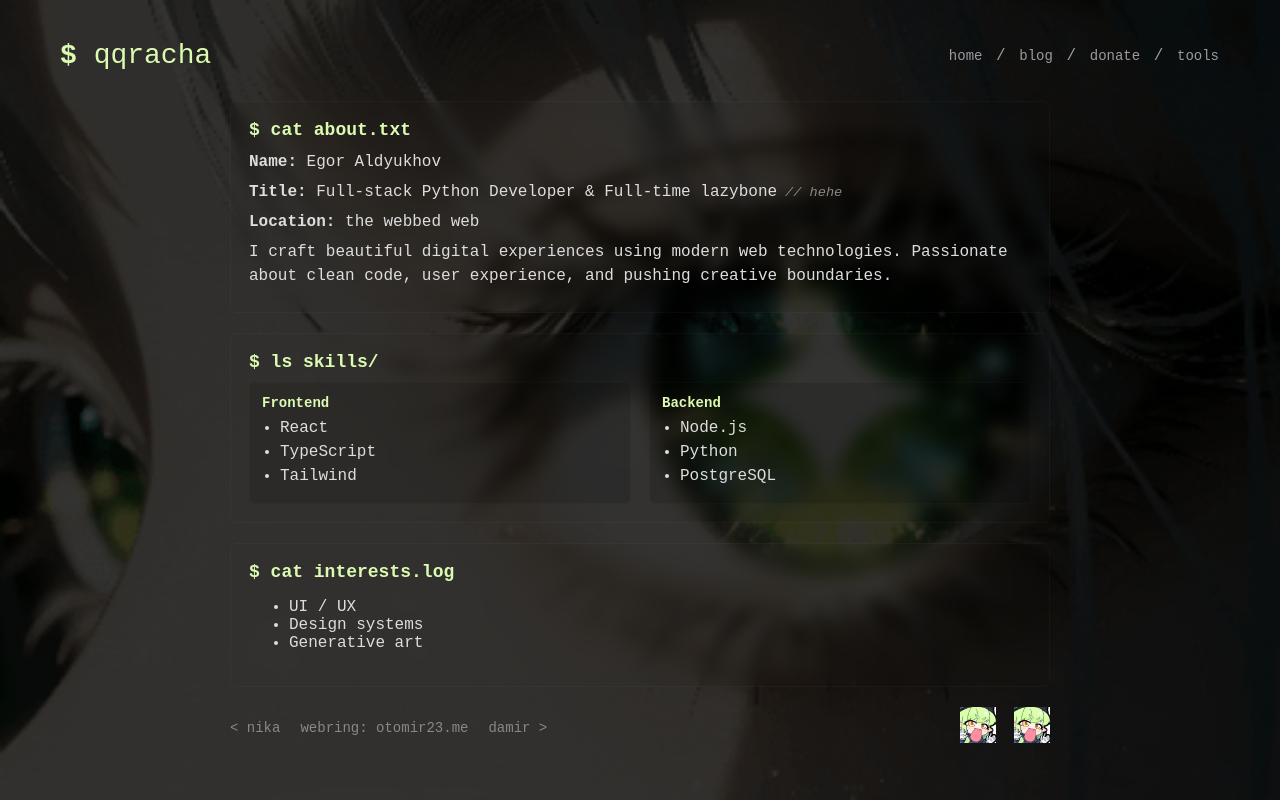
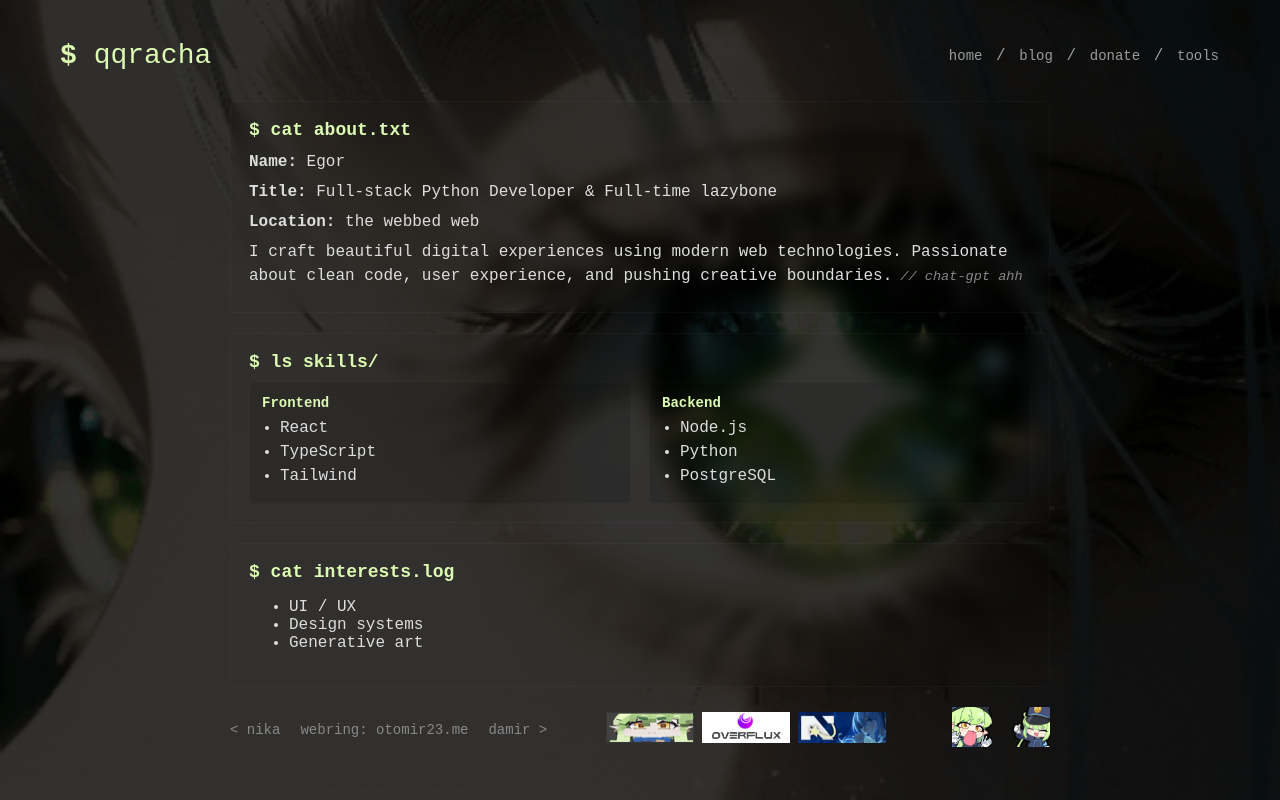
Before and after one commit to qqracha/qqracha_site, a Flask app: page / in a window 1280 px wide. Run offline with Flask 3, Linux system fonts and the light colour scheme.

Commit message:
fear: add new buttons

```diff
--- a/static/css/style.css
+++ b/static/css/style.css
@@ -4,6 +4,11 @@
   --accent: #DCFBB2; /* pink version - #ff6fcf */
   --muted: #9b9b9b;
   --radius: 6px;
+}
+
+.badge-row {
+  display: flex;
+  gap: 8px; /* на всякий */
 }
 
 #bg-overlay {
@@ -107,7 +112,7 @@ body{
 /* footer */
 .footer{ display:flex; justify-content:space-between; align-items:center; gap:16px; margin-top:10px;}
 .webring a{ color:var(--muted); text-decoration:none; font-size:13px; }
-.badges img{ height:36px; margin-left:8px; cursor:pointer; }
+.badges img{ height:40px; margin-left:8px; cursor:pointer; }
 
 .webring-nav {
   display: flex;
--- a/templates/index.html
+++ b/templates/index.html
@@ -44,10 +44,10 @@
       <h2>$ cat about.txt</h2>
       <!-- developer comment: это блок about; рядом title содержит ваш комментарий -->
       <div class="content">
-        <p><strong>Name: </strong>Egor Aldyukhov</p>
-        <p><strong>Title:</strong> Full-stack Python Developer &amp; Full-time lazybone<span class="comment-inline">// hehe</span></p>
+        <p><strong>Name: </strong>Egor</p>
+        <p><strong>Title:</strong> Full-stack Python Developer &amp; Full-time lazybone</p>
         <p><strong>Location:</strong> the webbed web</p>
-        <p>I craft beautiful digital experiences using modern web technologies. Passionate about clean code, user experience, and pushing creative boundaries.</p>
+        <p>I craft beautiful digital experiences using modern web technologies. Passionate about clean code, user experience, and pushing creative boundaries.<span class="comment-inline">// chat-gpt ahh</span></p>
       </div>
     </section>
 
@@ -100,6 +100,18 @@
         <a href="https://otomir23.me/" class="next">damir &gt;</a>
       </div>
 
+      <div class="badge-row">
+        <a href="http://127.0.0.1:5000" target="_blank">
+          <img src="static/badges/qqracha.png" width="88" height="31">
+        </a>
+        <a href="https://overflux.github.io/#home" target="_blank">
+          <img src="static/badges/overflux.png" width="88" height="31">
+        </a>
+        <a href="https://nichind.dev/" target="_blank">
+          <img src="static/badges/nichind.gif" width="88" height="31">
+        </a>
+      </div>
+
       <div class="badges">
         <!-- кнопки-бейджи -->
         <img
@@ -109,7 +121,7 @@
           title="don't do it"
         />
         <!-- пример другого бейджа (можно заменить) -->
-        <img src="{{ url_for('static', filename='badges/noclick.gif') }}"
+        <img src="{{ url_for('static', filename='badges/nice.gif') }}"
              alt="yea and another"
              title="another badge" />
       </div>
```
Also changed, not shown: app.py (line endings or trailing spaces), static/badges/jesx.gif (added), static/badges/nice.gif (added), static/badges/nichind.gif (added), static/badges/noclick.gif, static/badges/overflux.png (added), static/badges/qqracha.png (added), static/badges/secondnoclick.gif (deleted), static/badges/teidesu.png (added), static/badges/test.png (deleted), static/badges/test_huge.png (deleted), 2 other files.
